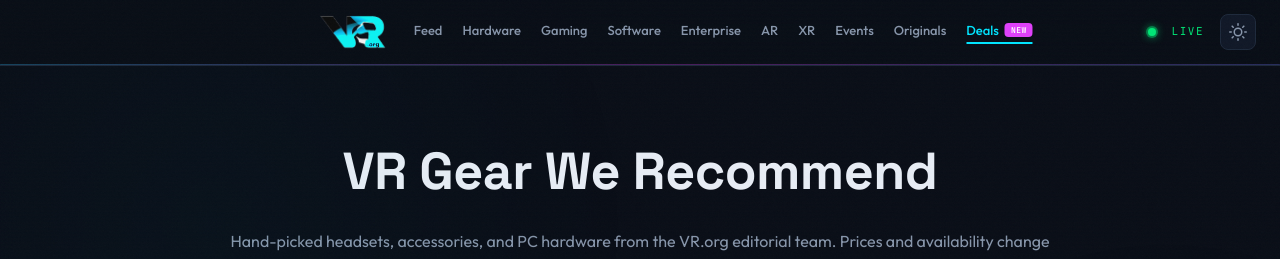
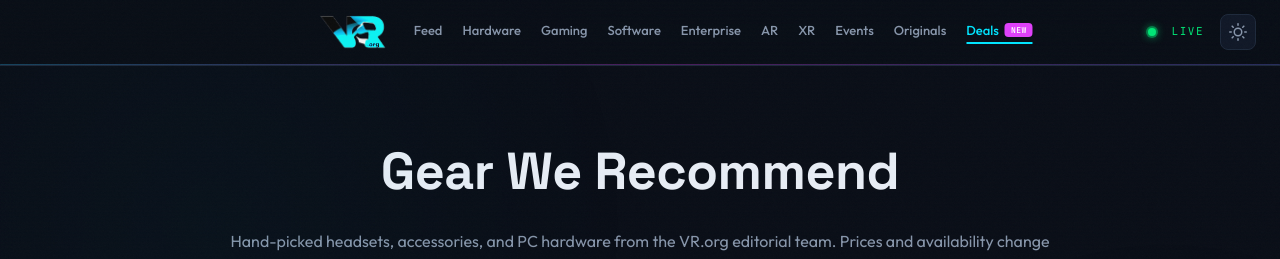
Before and after one commit to evanatpizzarobot/vr-org, a Next.js app: page /deals in a window 1280 px wide. Shown: the top 259 px of the page. Built offline with nearby package versions, Linux system fonts and the light colour scheme.

Commit message:
Change deals hero from "VR Gear We Recommend" to "Gear We Recommend"
Broadens the heading to cover AR and XR hardware already listed
alongside VR gear.

Co-Authored-By: Claude Opus 4.7 (1M context) <noreply@anthropic.com>

```diff
--- a/src/app/deals/page.tsx
+++ b/src/app/deals/page.tsx
@@ -118,7 +118,7 @@ export default function DealsPage() {
             className="font-display text-[42px] md:text-[52px] font-bold mb-4"
             style={{ letterSpacing: "-0.5px" }}
           >
-            VR Gear We Recommend
+            Gear We Recommend
           </h1>
           <p
             className="text-[16px] leading-[1.6] mb-6"
```
